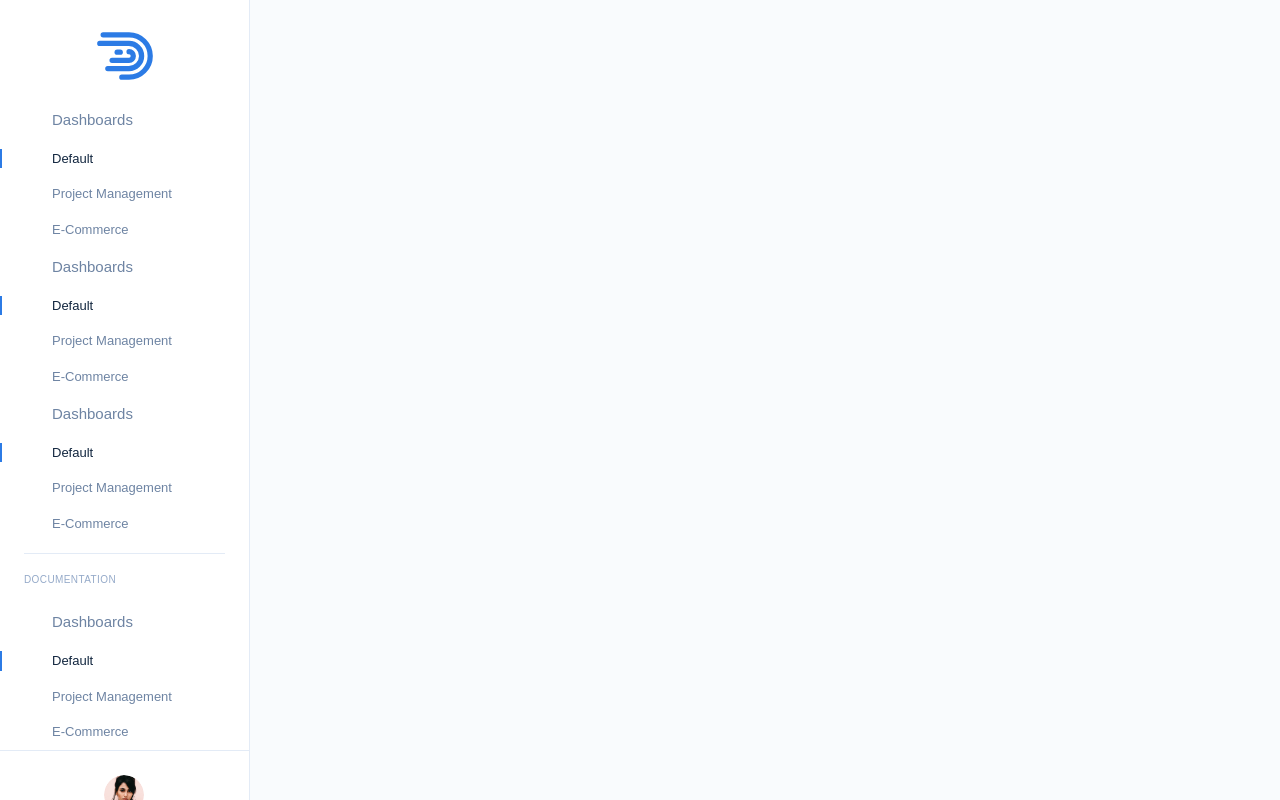
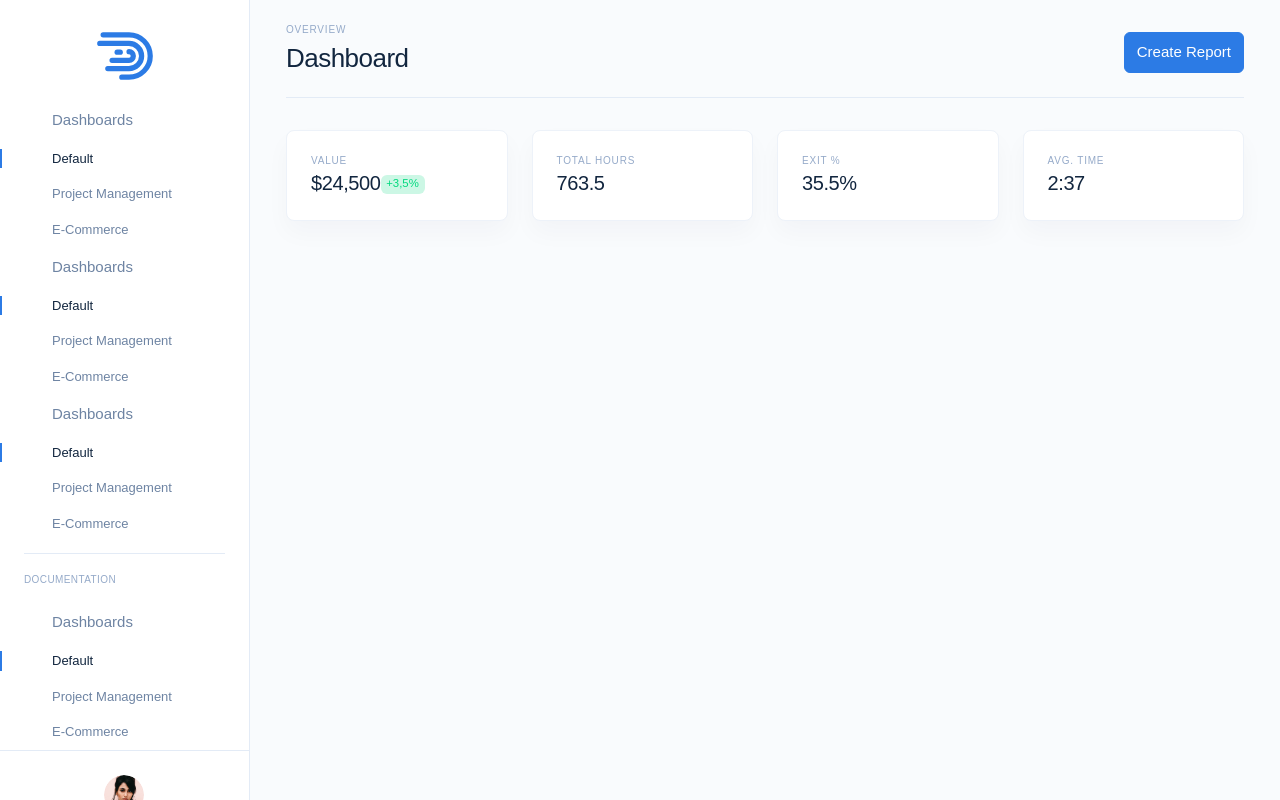
Before and after one commit to chenhuanghui/cabindashboard, a Next.js app: page / in a window 1280 px wide. Built offline with nearby package versions, Linux system fonts and the light colour scheme; a web font is replaced by a local one.

Commit message:
add main-content, card component

```diff
--- /dev/null
+++ b/components/card/card_item_text.js
@@ -0,0 +1,36 @@
+import React from 'react';
+
+export default class CardItemText extends React.Component {
+    render () {
+        return (
+            // card Item Text Component
+            <div className="col-12 col-lg-6 col-xl">
+                <div className="card">
+                    <div className="card-body">
+                        <div className="row align-items-center">
+                            <div className="col">
+                                <h6 className="text-uppercase text-muted mb-2">{this.props.title}</h6>
+                                <span className="h2 mb-0">{this.props.value}</span>
+                                {
+                                    ! this.props.value_up_down == ''
+                                    ? <span className="badge badge-soft-success mt-n1"> {this.props.value_up_down}</span>
+                                    : ''
+                                }
+                            </div>
+
+                            <div className="col-auto">
+                                <span className="h2 fe fe-dollar-sign text-muted mb-0"></span>
+                            </div>
+                        </div>
+                    </div>
+                </div>
+            </div>
+        )
+    }
+}
+
+// data icon
+// thêm class vào mục <span className="h2 fe text-muted ... ">
+// .fe-dollar-sign
+// .fe-briefcase
+// .fe-clock
--- /dev/null
+++ b/components/card/card_item_text_chart.js
@@ -0,0 +1,40 @@
+import React from 'react';
+
+export default class CardItemTextChart extends React.Component {
+    render () {
+        return (
+            // card Item Text Chart Component
+            <div className="col-12 col-lg-6 col-xl">
+                <div className="card">
+                    <div className="card-body">
+                        <div className="row align-items-center">
+                            <div className="col">
+                                <h6 className="text-uppercase text-muted mb-2">{this.props.title}</h6>
+                                <span className="h2 mb-0">{this.props.value}</span>
+                            </div>
+                            <div className="col-auto">
+                                <div className="chart chart-sparkline">
+                                    {/* chart was draw by canvas and appeared below */}
+                                    <canvas className="chart-canvas" id="sparklineChart"></canvas>
+                                </div>
+                            </div>
+                        </div>
+                    </div>
+                </div>
+        <style jsx>{`
+            .chart-canvas {
+                display: block;
+                height: 35px;
+                width: 75px;
+            }
+        `}</style>
+            </div>
+        )
+    }
+}
+
+// data icon
+// thêm class vào mục <span className="h2 fe text-muted ... ">
+// .fe-dollar-sign
+// .fe-briefcase
+// .fe-clock
--- a/layouts/LayoutIndex.js
+++ b/layouts/LayoutIndex.js
@@ -3,6 +3,8 @@ import Head from 'next/head'
 
 import NavChildGroup from '../components/nav/nav_child_group'
 import DropUpWithImage from '../components/nav/drop_up_with_image'
+import CardItemText from '../components/card/card_item_text'
+import CardItemTextChart from '../components/card/card_item_text_chart'
 
 export default class LayoutBundleDeliveryRight extends React.Component {
     render () {
@@ -66,14 +68,41 @@ export default class LayoutBundleDeliveryRight extends React.Component {
                                 </a>
 
                             </div>
-
-
                         </div>
                         {/* end .navbar-collapse */}
-
-
                     </div>
                 </nav>
+
+                <div className="main-content">
+                    {/* header */}
+                    <div className="header">
+                        <div className="container-fluid">
+                            <div className="header-body">
+                                <div className="row align-items-end">
+                                    <div className="col">
+                                        <h6 className="header-pretitle">Overview</h6>
+                                        <h1 className="header-title">Dashboard</h1>
+                                    </div>
+                                    <div className="col-auto">
+                                        <a href="#!" className="btn btn-primary lift">Create Report</a>
+                                    </div>
+                                </div>
+                            </div>
+                        </div>
+                    </div>
+                    {/* end header */}
+
+                    <div className="container-fluid">
+                        <div className="row">
+
+                            <CardItemText title={'Value'} value={'$24,500'} value_up_down={'+3,5%'} icon_class={'.fe-dollar-sign'}/>
+                            <CardItemText title={'TOTAL HOURS'} value={'763.5'} value_up_down={''} icon_class={'.fe-dollar-sign'}/>
+                            <CardItemTextChart title={'EXIT %'} value={'35.5%'}/>
+                            <CardItemText title={'AVG. TIME'} value={'2:37'} value_up_down={''} icon_class={'.fe-dollar-sign'}/>
+
+                            </div>
+                    </div>
+                </div>
             </div>
         )
     }
```
